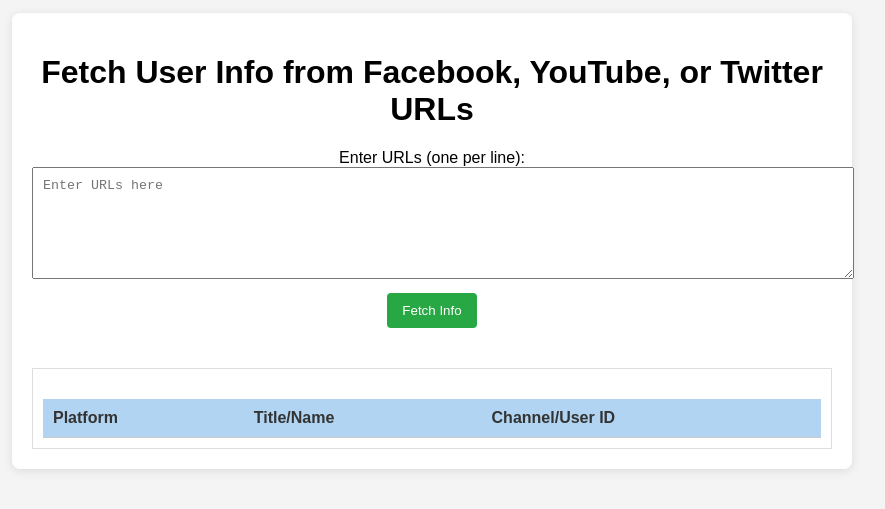
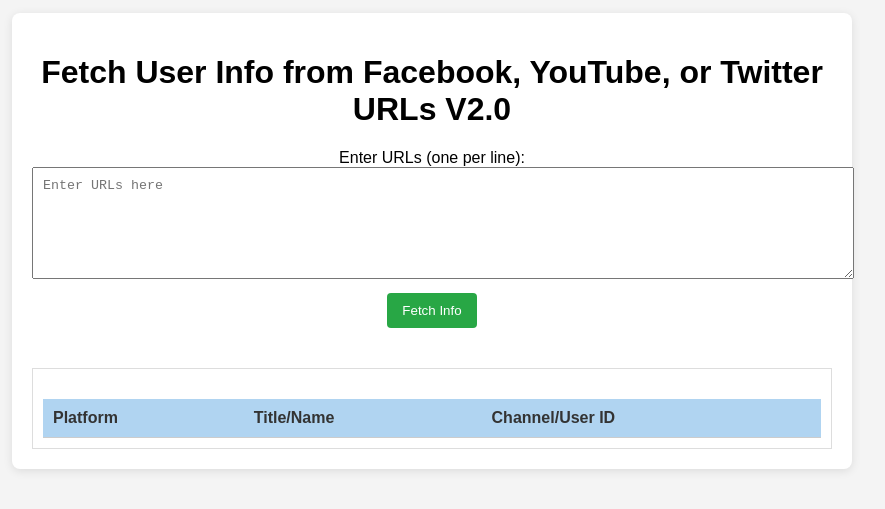
Before and after one commit to debmalya37/KP-project-social-1, a website: page index.html in a window 1280 px wide. Shown: the part 159-668 px from the top of the page, without its empty margins (208-1093 px from the left). Drawn offline with nearby package versions, Linux system fonts and the light colour scheme.

Commit message:
#some ui

```diff
--- a/index.html
+++ b/index.html
@@ -9,7 +9,7 @@
 </head>
 <body>
     <div class="container">
-        <h1>Fetch User Info from Facebook, YouTube, or Twitter URLs</h1>
+        <h1>Fetch User Info from Facebook, YouTube, or Twitter URLs V2.0</h1>
         <form id="urlForm">
             <label for="urlInput">Enter URLs (one per line):</label>
             <textarea id="urlInput" rows="6" placeholder="Enter URLs here" required></textarea>
```
